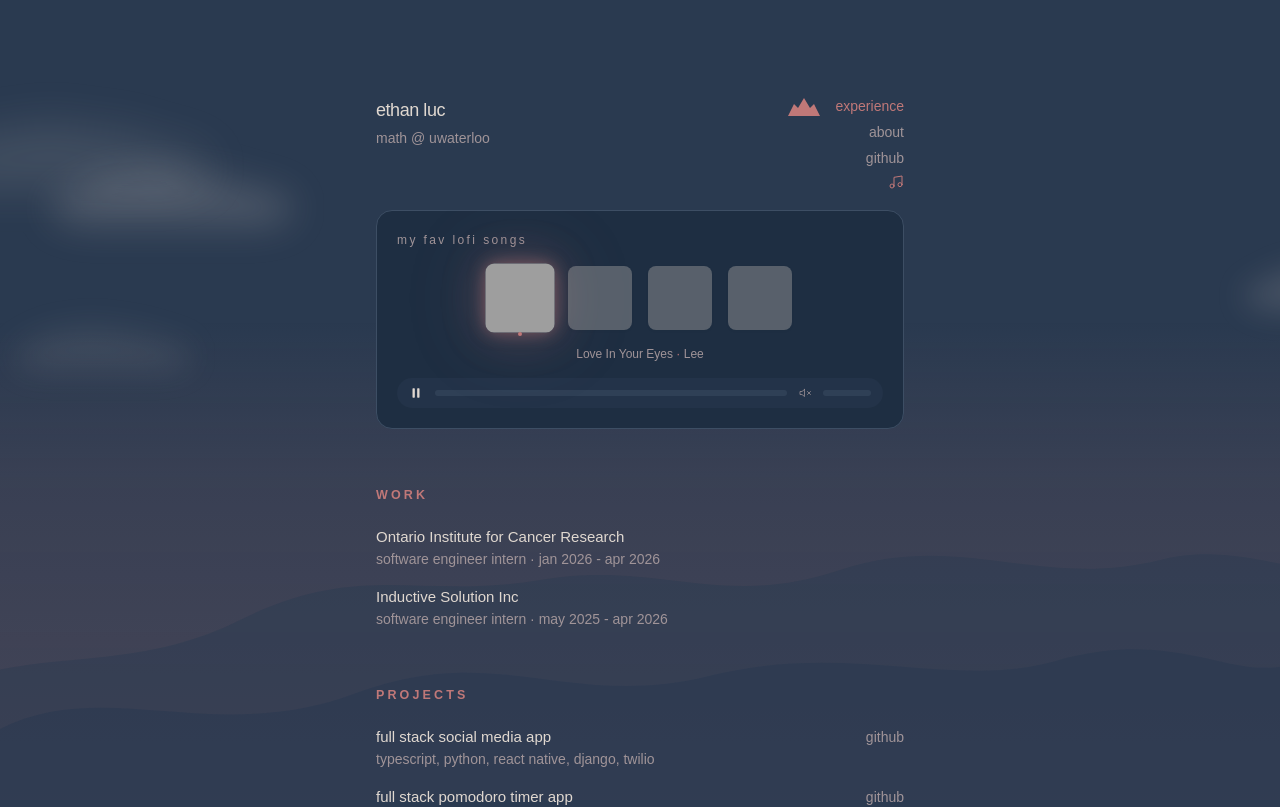
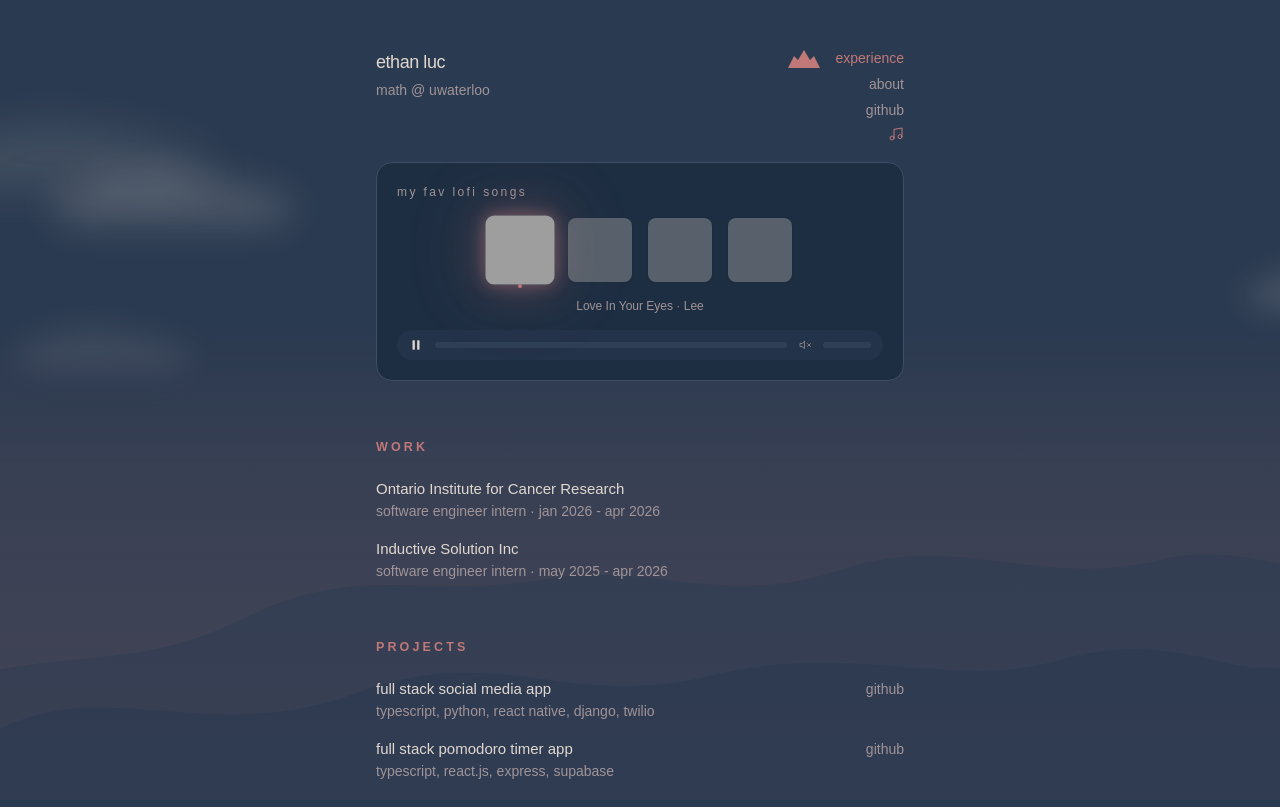
Before and after one commit to ethanluc7/portfolio-website-v2, a React (Vite) app: page / in a window 1280 px wide. Shown: the top 807 px of the page. Built offline with nearby package versions, Linux system fonts and the light colour scheme; grey boxes are pictures that could not be loaded; a web font is replaced by a local one.

Commit message:
style: adjust top and bottom padding of layout

```diff
--- a/src/components/Layout.tsx
+++ b/src/components/Layout.tsx
@@ -24,7 +24,7 @@ function ThemedLayout() {
       <OceanBackdrop />
       <MountainBackdrop />
       <PetalBackdrop />
-      <div className="relative z-10 mx-auto max-w-xl px-6 py-16 pb-28 sm:py-24 sm:pb-32">
+      <div className="relative z-10 mx-auto max-w-xl px-6 pt-10 pb-18 sm:pt-12 sm:pb-16">
         <Outlet />
       </div>
       <FloatingPlayer />
```
